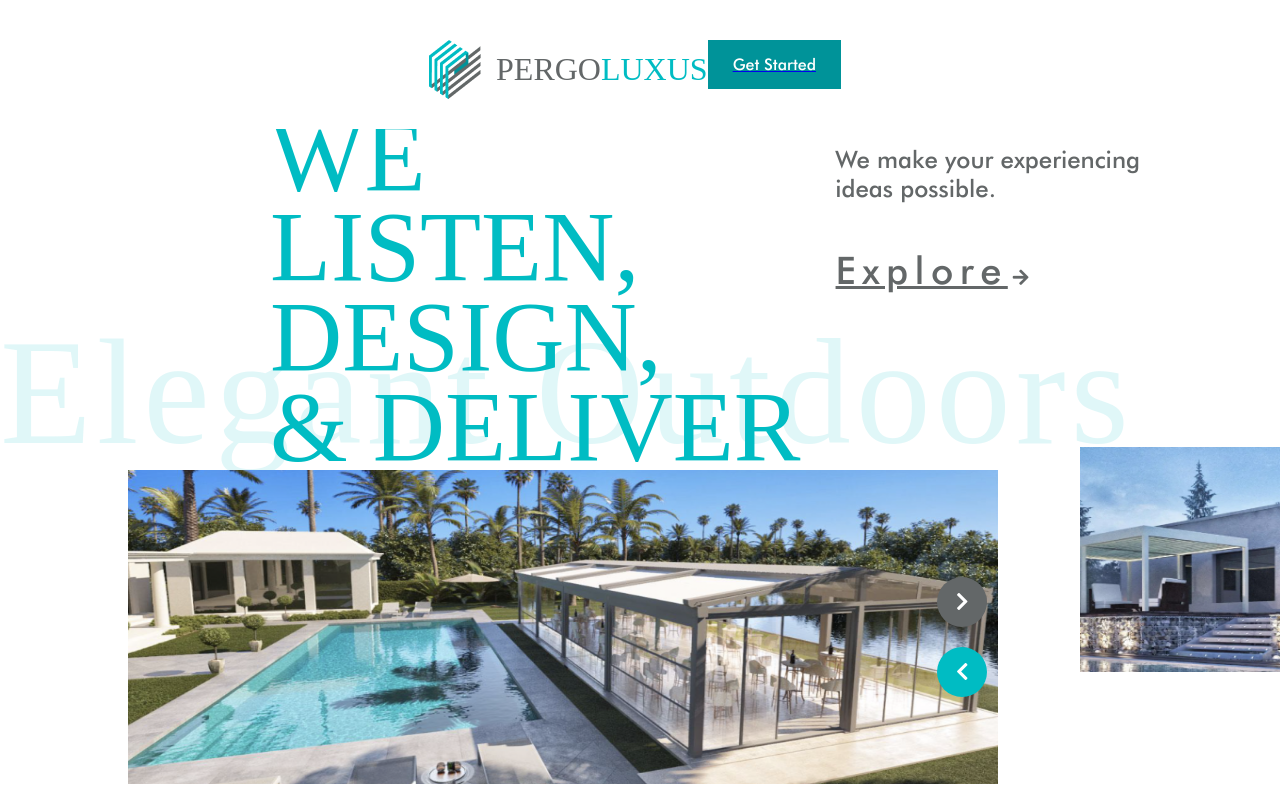
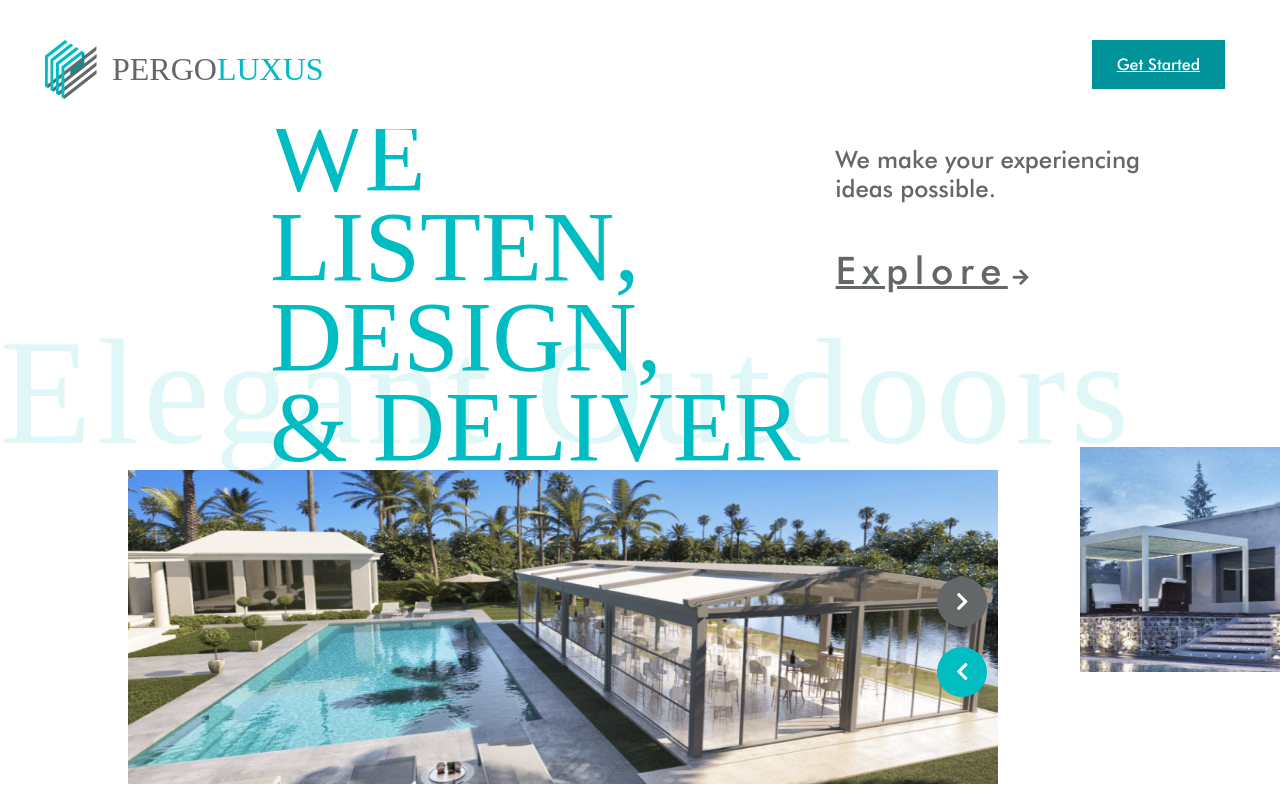
Before and after one commit to hagarSamy/hagarSamy.github.io, a plain HTML site: page index.html in a window 1280 px wide. Drawn offline with Linux system fonts and the light colour scheme; a web font is replaced by a local one.

Commit message:
activating get started btn

```diff
--- a/index.html
+++ b/index.html
@@ -13,9 +13,7 @@
             <img src="/images/logo.png" alt="Logo">
             <span class="pergo">PERGO<span class="luxus">LUXUS</span>
         </div>
-        <a href="home_page.html" class="home">
-            <div class="get-started">Get Started</div>
-        </a>
+        <a href="home_page.html" class="get-started">Get Started</a>
     </div>
 
     </div>
```
